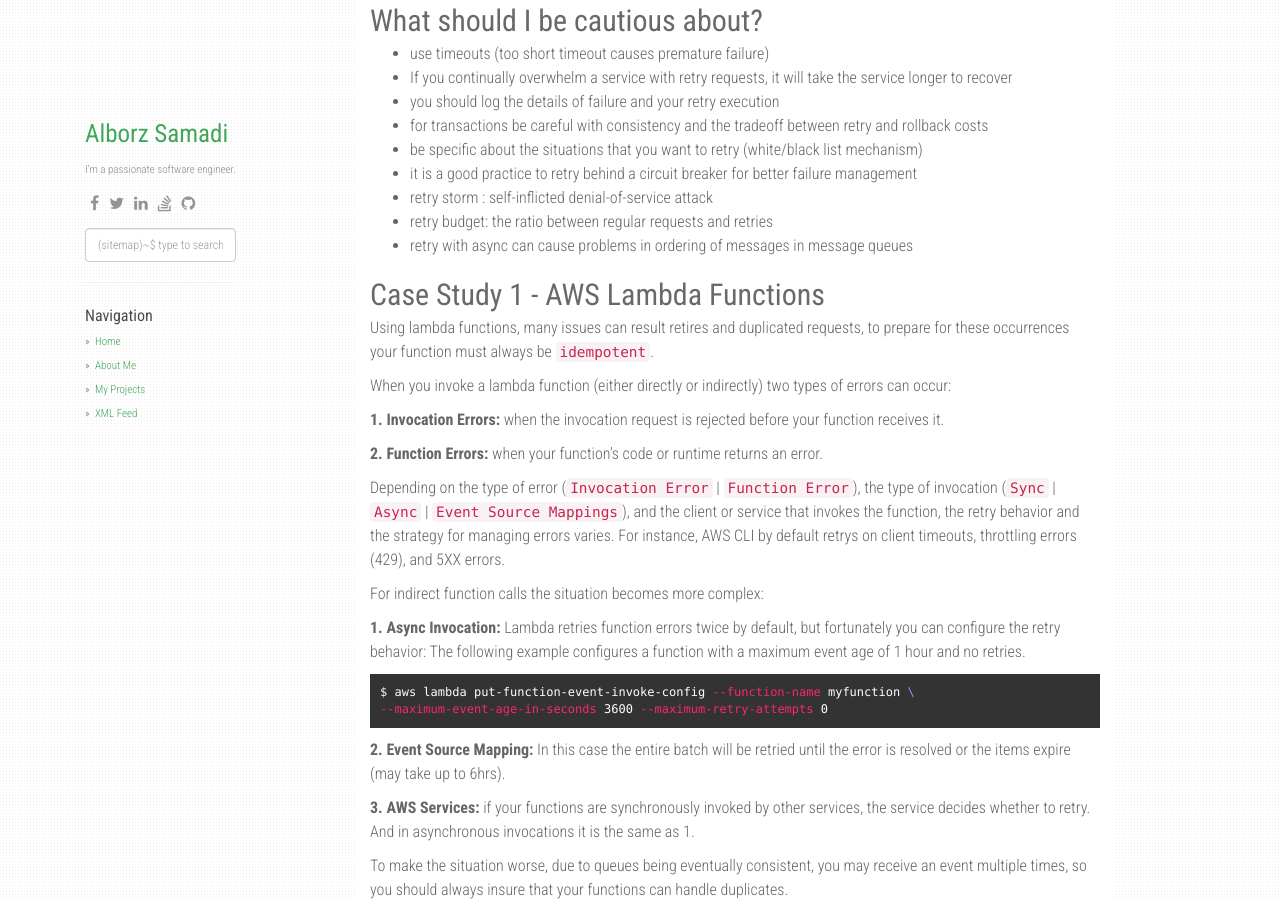
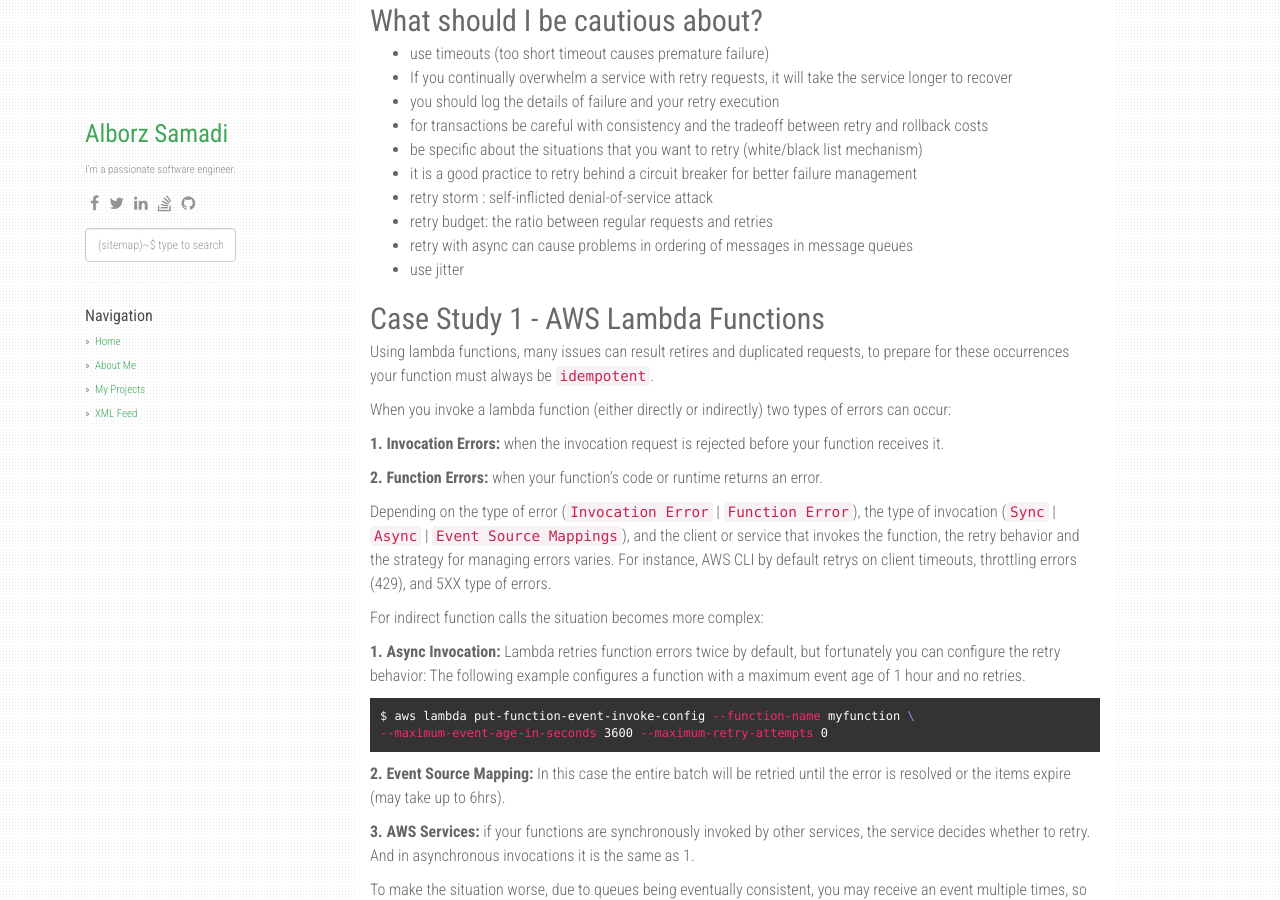
Before and after one commit to herburos/herburos.github.io, a Jekyll site: the page built from _posts/2020-03-21-resiliency-retry.markdown, in a window 1280 px wide and 900 px high, scrolled down 786 px. Built offline with Jekyll 4.4.1, drawn with Linux system fonts in a browser that asks for light colours; nearby versions of some CDN libraries; comment, search, counter and statistics services are not loaded; some of the changed text lies outside the part shown.

Commit message:
references added

```diff
--- a/_posts/2020-03-21-resiliency-retry.markdown
+++ b/_posts/2020-03-21-resiliency-retry.markdown
@@ -43,6 +43,7 @@ Retries can also be effective for extremely unusual failures (like network packe
 - retry storm : self-inflicted denial-of-service attack
 - retry budget: the ratio between regular requests and retries
 - retry with async can cause problems in ordering of messages in message queues
+- use jitter
 
 ## Case Study 1 - AWS Lambda Functions
 Using lambda functions, many issues can result retires and duplicated requests, to prepare for these occurrences your function must always be `idempotent`.
@@ -54,7 +55,7 @@ When you invoke a lambda function (either directly or indirectly) two types of e
 **2. Function Errors:** when your function's code or runtime returns an error.
 
 Depending on the type of error (`Invocation Error` | `Function Error`), the type of invocation (`Sync` | `Async` | `Event Source Mappings`), and the client or service that invokes the function, the retry behavior and the strategy for managing errors varies.
-For instance, AWS CLI by default retrys on client timeouts, throttling errors (429), and 5XX errors.
+For instance, AWS CLI by default retrys on client timeouts, throttling errors (429), and 5XX type of errors.
 
 For indirect function calls the situation becomes more complex:
 
```
Also changed, not shown: other parts of _posts/2020-03-21-resiliency-retry.markdown (+2 -0 lines).
